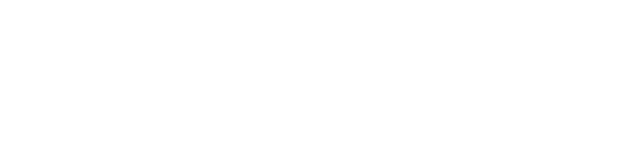
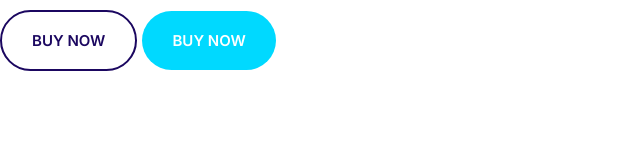
Before and after one commit to fayzy123/fayzify, a plain HTML site: page index.html in a window 1280 px wide. Shown: the whole page, without its empty margins (0-640 px from the left). Drawn offline with Linux system fonts and the light colour scheme.

Commit message:
Built the buttons

```diff
--- a/css/styles.css
+++ b/css/styles.css
@@ -4,6 +4,9 @@
     --color-accent: #ff3400;
     --color-headings: #1b0760;
     --color-body: #918ca4;
+}
+*, *::before, *::after {
+    box-sizing: border-box;
 }
 
 /* Typography */
@@ -168,3 +171,66 @@ a {
     justify-content: center;
     align-items: center;
 }
+
+/* Buttons */
+.btn {
+    border-radius: 40px;
+    border: 0;
+    cursor: pointer;
+    font-size: 1.8rem;
+    font-weight: 600;
+    margin: 1rem 0;
+    padding: 2rem 3rem;
+    text-align: center;
+    text-transform: uppercase;
+    white-space: nowrap;
+}
+
+.btn--primary {
+    background: var(--color-primary);
+    color: #fff;
+}
+
+.btn--primary:hover {
+    background: #3a8ffd;
+}
+
+.btn--secondary {
+    background: var(--color-secondary);
+    color: #fff;
+}
+
+.btn--secondary:hover {
+    background: #00c8eb;
+}
+
+.btn--accent {
+    background: var(--color-accent);
+    color: #fff;
+}
+
+.btn--accent:hover {
+    background: #ec3000;
+}
+
+.btn--block {
+    width: 100%;
+    display: inline-block;
+}
+
+.btn--outline {
+    background: #fff;
+    color: var(--color-headings);
+    border: 2px solid var(--color-headings);
+}
+
+.btn--outline:hover {
+    background: var(--color-headings);
+    color: #fff;
+}
+
+@media screen and (min-width: 1024px) {
+    .btn {
+        font-size: 1.5rem;
+    }
+}
--- a/index.html
+++ b/index.html
@@ -11,5 +11,8 @@
     <link rel="stylesheet" href="css/styles.css" />
     <title>Document</title>
   </head>
-  <body></body>
+  <body>
+    <button class="btn btn--outline">Buy Now</button>
+    <a href="#" class="btn btn--secondary">Buy Now</a>
+  </body>
 </html>
```
